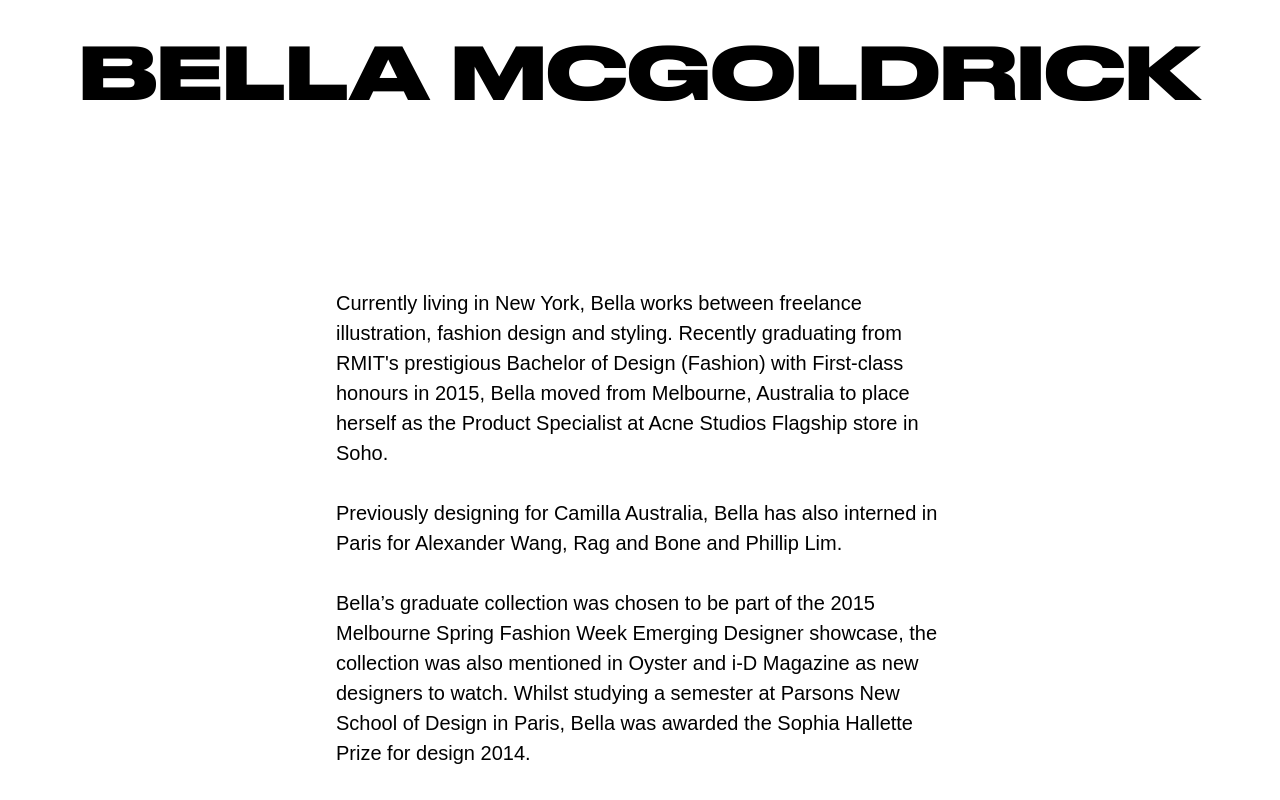
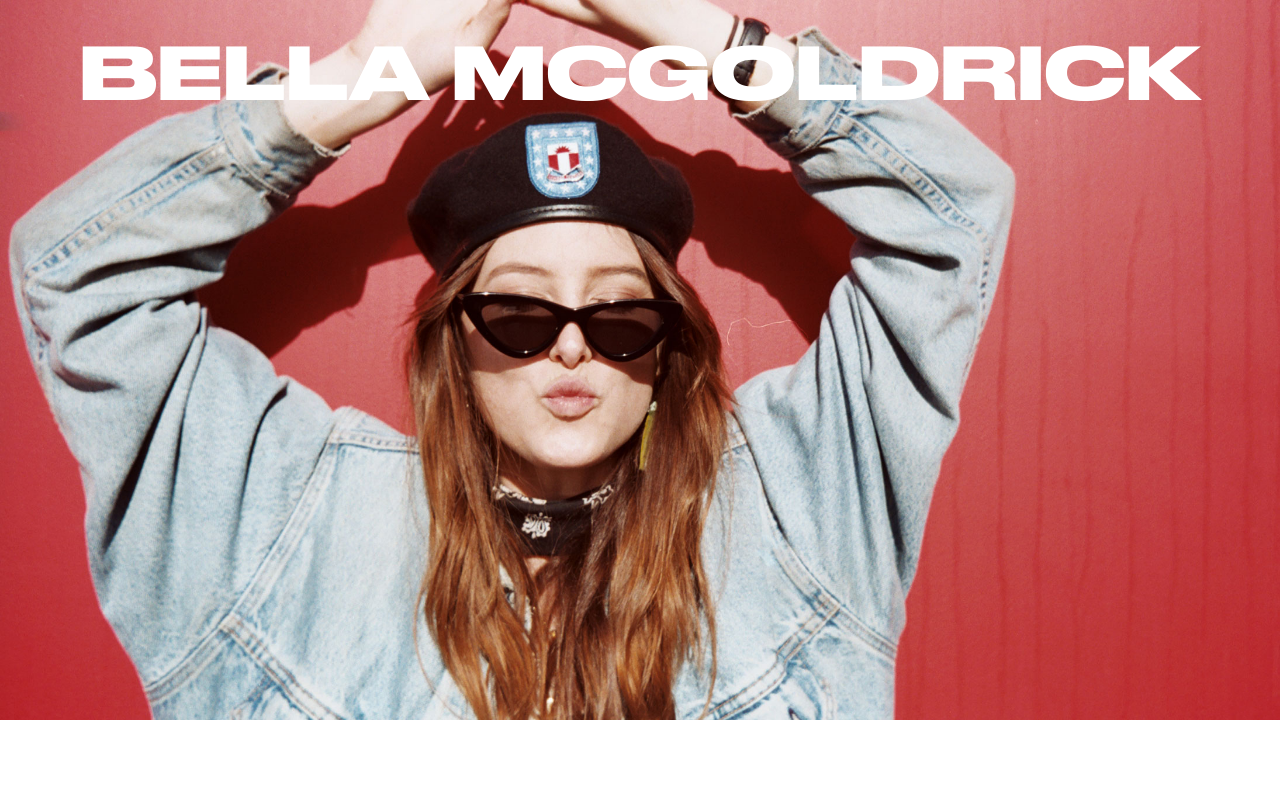
Before and after one commit to tylerdeanrogers/bella.gold, a plain HTML site: page about.html in a window 1280 px wide. Shown: the top 800 px of the page. Drawn offline with nearby package versions, Linux system fonts and the light colour scheme.

Commit message:
minor updates and file cleanup

```diff
--- a/about.html
+++ b/about.html
@@ -26,12 +26,17 @@
 <body class="avenir fw5 bg-white black">
   <header class="w-100 fixed z-max">
     <div class="mw12 cf">
-      <h1 class="w-100 fl mb0 f3-l f4 mt4 fw9 tc" style="font-family:'DrukWide-Bold', Helvetica, Sans-serif; font-size:4.5rem;"><a href="index.html" class="link black" >BELLA MCGOLDRICK</a></h1>
+      <h1 class="w-100 fl mb0 f3-l f4 mt4 fw9 tc" style="font-family:'DrukWide-Bold', Helvetica, Sans-serif; font-size:4.5rem;"><a href="index.html" class="link white" >BELLA MCGOLDRICK</a></h1>
     </div>
   </header>
+  <article class="mw12 mw12-ns center">
+    <div class="aspect-ratio aspect-ratio--16x9-ns aspect-ratio--1x1">
+      <div class="aspect-ratio--object cover" style="background:url(img/profile-2.jpg) center;"></div>
+    </div>
+  </article>
   <div class="mw12 center">
     <main class="cf relative z-1">
-      <div class="cf pt7-ns pt6">
+      <div class="cf pt5-ns pt4">
         <section class="center w100 w-50-ns cf ph3">
           <p class="f4 mt4-ns pt0 tl lh-copy">Currently living in New York, Bella works between freelance illustration, fashion design and styling. Recently graduating from RMIT's prestigious Bachelor of Design (Fashion) with First-class honours in 2015, Bella moved from Melbourne, Australia to place herself as the Product Specialist at Acne Studios Flagship store in Soho. </br></br>
           Previously designing for Camilla Australia, Bella has also interned in Paris for Alexander Wang, Rag and Bone and Phillip Lim.</br></br>
```
Also changed, not shown: druk.otf (deleted), img/profile-2.jpg (added), old/fashion0.html (renamed from fashion0.html), 6 other files.
